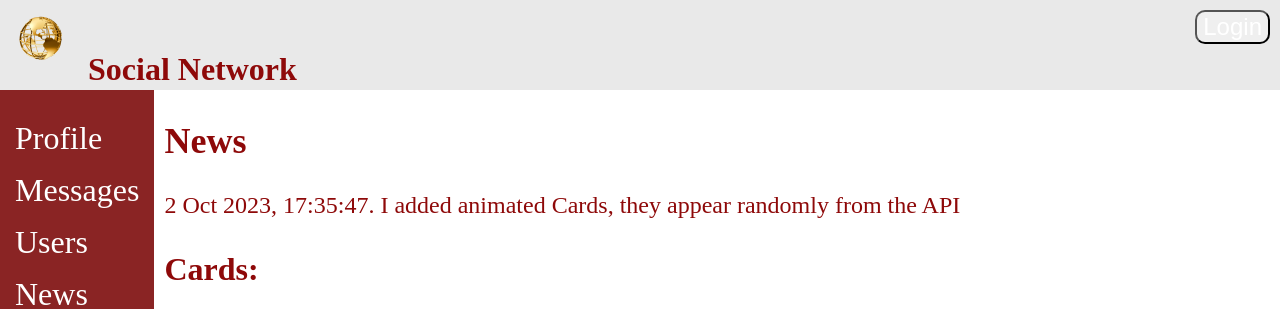
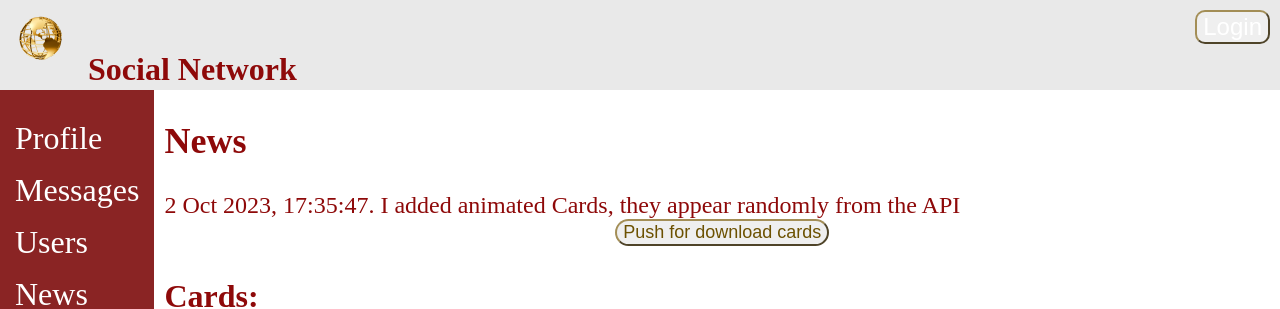
Before and after one commit to AnnnaSergeeevna/myreact, a React (Create React App) app: page /news in a window 1280 px wide. Shown: the top 309 px of the page. Built offline with nearby package versions, Linux system fonts and the light colour scheme; no server answers.

Commit message:
added button for cards

```diff
--- a/src/Components/Cards.js
+++ b/src/Components/Cards.js
@@ -6,31 +6,33 @@ import classes from './News.css';
 
 export default function Cards() {
     const [cards, setCards] = useState()
-    const [loader, setLoader] = useState(true)
+    const [loader, setLoader] = useState(false)
 
-    useEffect(() => {
+    function handleButtonClick() {
         fetch("https://deckofcardsapi.com/api/deck/new/draw/?count=3")
             .then(response => response.json())
             .then(data => {
                 if (data && data.cards) {
                     setCards(data.cards)
                 }
-                setLoader(false);
+                setLoader(true);
             })
             .catch(error => {
                 console.error(error)
             })
             .finally(() => setLoader(false))
-    }, [])
-    if (loader) {
-        return (
-            <div>
-                <Preloader />
+    }
+    // if (loader) {
+    //     return (
+    //         <div>
+    //             <Preloader />
+    //         </div>
+    //     );
+    // }
+    return <>
+        <div className="button">
+            <button onClick={handleButtonClick} disabled={loader}>Push for download cards</button>
         </div>
-        );
-    }
-    return (
-        <>
         <h3>Cards:</h3>
         <div className="cards">
             {loader && <Preloader />}
@@ -41,5 +43,4 @@ export default function Cards() {
             ))}
         </div>
     </>
-    );
 }
--- a/src/Components/News.css
+++ b/src/Components/News.css
@@ -28,3 +28,15 @@
 .cards img {
   height: 150px;
 }
+
+button {
+  display: block;
+  margin-left: auto;
+  margin-right: auto;
+  font-size: large;
+  border-radius: 15px;
+  color: rgb(108, 81, 1);
+  border-color: rgb(163, 142, 86);
+  margin-bottom: 10px;
+  cursor: pointer;
+}
--- a/src/Redux/profileReduser.js
+++ b/src/Redux/profileReduser.js
@@ -1,4 +1,4 @@
-import {  profileAPI } from "../API/API";
+import { profileAPI } from "../API/API";
 
 const ADD_POST = 'ADD_POST'
 const SET_USER_PROFILE = 'SET_USER_PROFILE'
@@ -6,8 +6,8 @@ const SET_STATUS = 'SET_STATUS'
 
 let initialState = {
     posts: [
-        { id: 1, message: 'This is my first post!', likesCount: 2 },
-        { id: 2, message: 'Ohhh i so need to hug somebody!', likesCount: 4 }],
+        { id: 1, message: 'This is my first React App ⚛️', likesCount: 2 },
+        { id: 2, message: 'Ohhh i so proud myself!', likesCount: 4 }],
     profile: null,
     status: ''
 }
@@ -51,7 +51,8 @@ export const getStatus = (userId) => (dispatch) => {
 export const updateStatus = (status) => (dispatch) => {
     profileAPI.updateStatus(status).then(data => {
         if (data.resultCode === 0) {
-        dispatch(setStatus(status))}
+            dispatch(setStatus(status))
+        }
     })
 }
 
```
Lines whose indentation alone changed are shown as unchanged.
